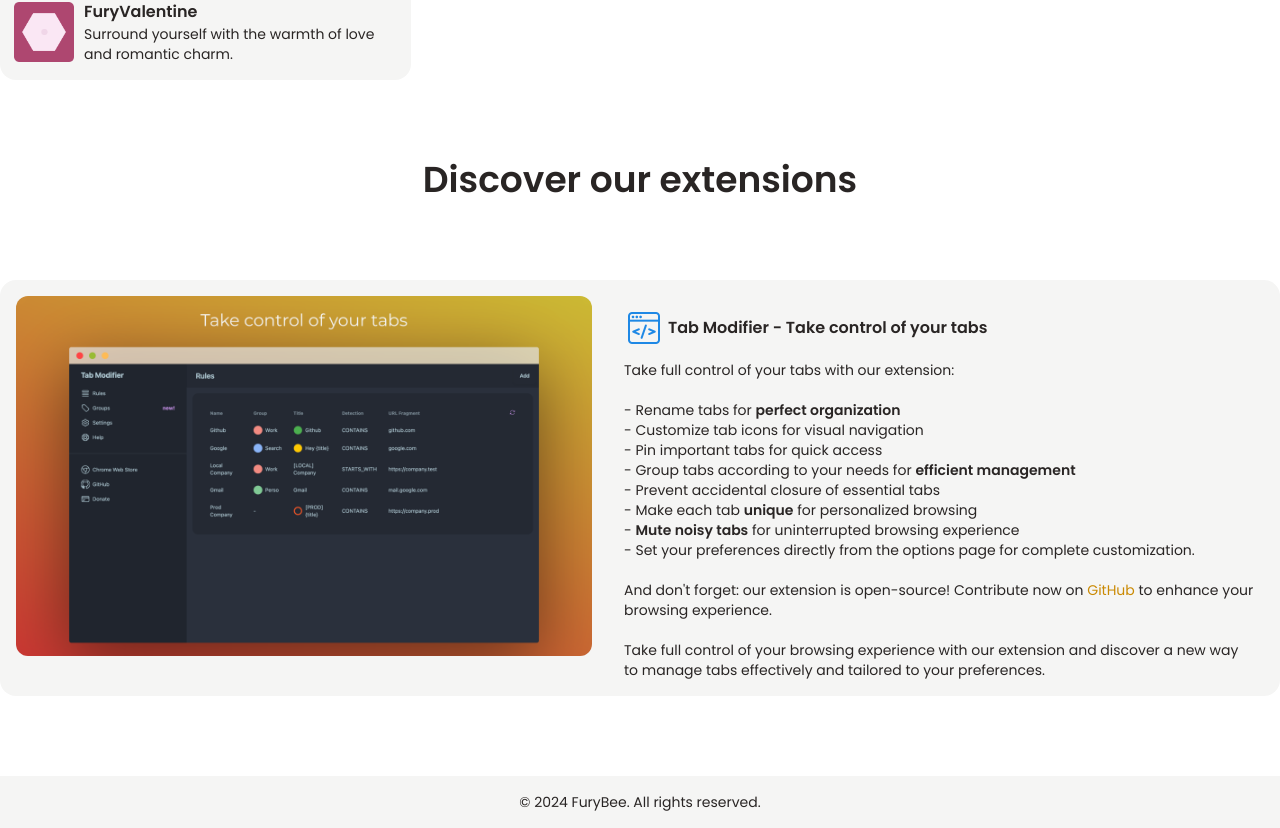
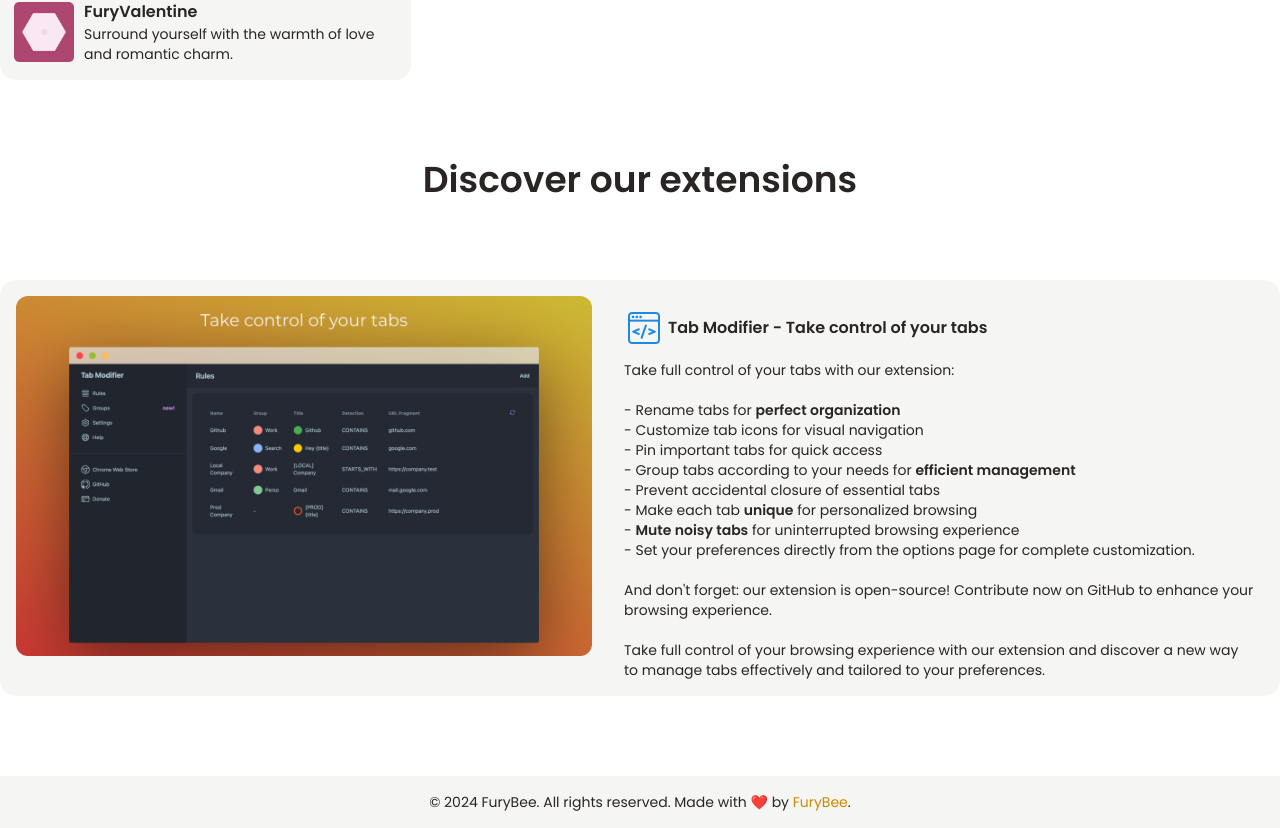
Before and after one commit to furybee/chrome-themes-store, a Vue app: page / in a window 1280 px wide. Shown: the part 978-1806 px from the top of the page. Built offline with nearby package versions, Linux system fonts and the light colour scheme.

Commit message:
feat: add github link in footer

```diff
--- a/src/App.vue
+++ b/src/App.vue
@@ -7,7 +7,7 @@
     <h2 class="text-2xl xl:text-4xl font-semibold text-center my-8 xl:my-20">Explore Our themes</h2>
 
     <div class="grid  lg:grid-cols-3 2xl:grid-cols-4 gap-6">
-      <FuryCard v-for="(theme, index) in themes" :key="index" :item="theme"></FuryCard>
+      <FuryCard v-for="(theme, index) in themes" :key="index" :item="theme" mode="col"></FuryCard>
     </div>
 
 
@@ -21,6 +21,7 @@
     <p class="text-sm">
       © {{ (new Date()).getFullYear() }} FuryBee.
       All rights reserved.
+      Made with ❤️ by <a href="https://github.com/furybee" target="_blank" class="text-yellow-600 hover:text-yellow-700">FuryBee</a>.
     </p>
   </footer>
 </template>
@@ -82,7 +83,7 @@
 - <strong>Mute noisy tabs</strong> for uninterrupted browsing experience
 - Set your preferences directly from the options page for complete customization.
 
-And don't forget: our extension is open-source! Contribute now on <span class="text-yellow-600">GitHub</span> to enhance your browsing experience.
+And don't forget: our extension is open-source! Contribute now on GitHub to enhance your browsing experience.
 
 Take full control of your browsing experience with our extension and discover a new way to manage tabs effectively and tailored to your preferences.`.replace(/\n/g, '<br>'),
     link: 'https://chromewebstore.google.com/detail/tab-modifier/hcbgadmbdkiilgpifjgcakjehmafcjai',
```
